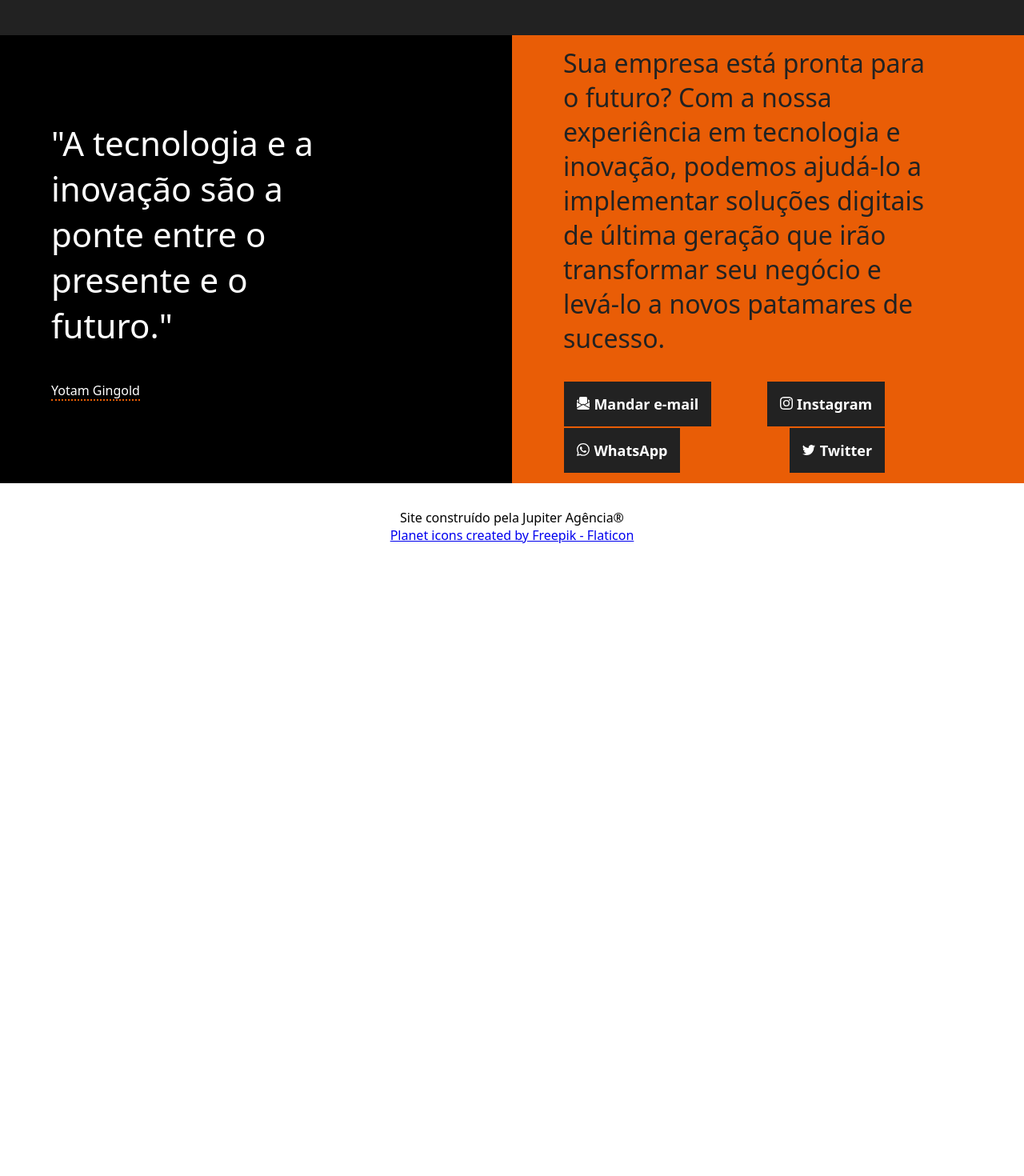
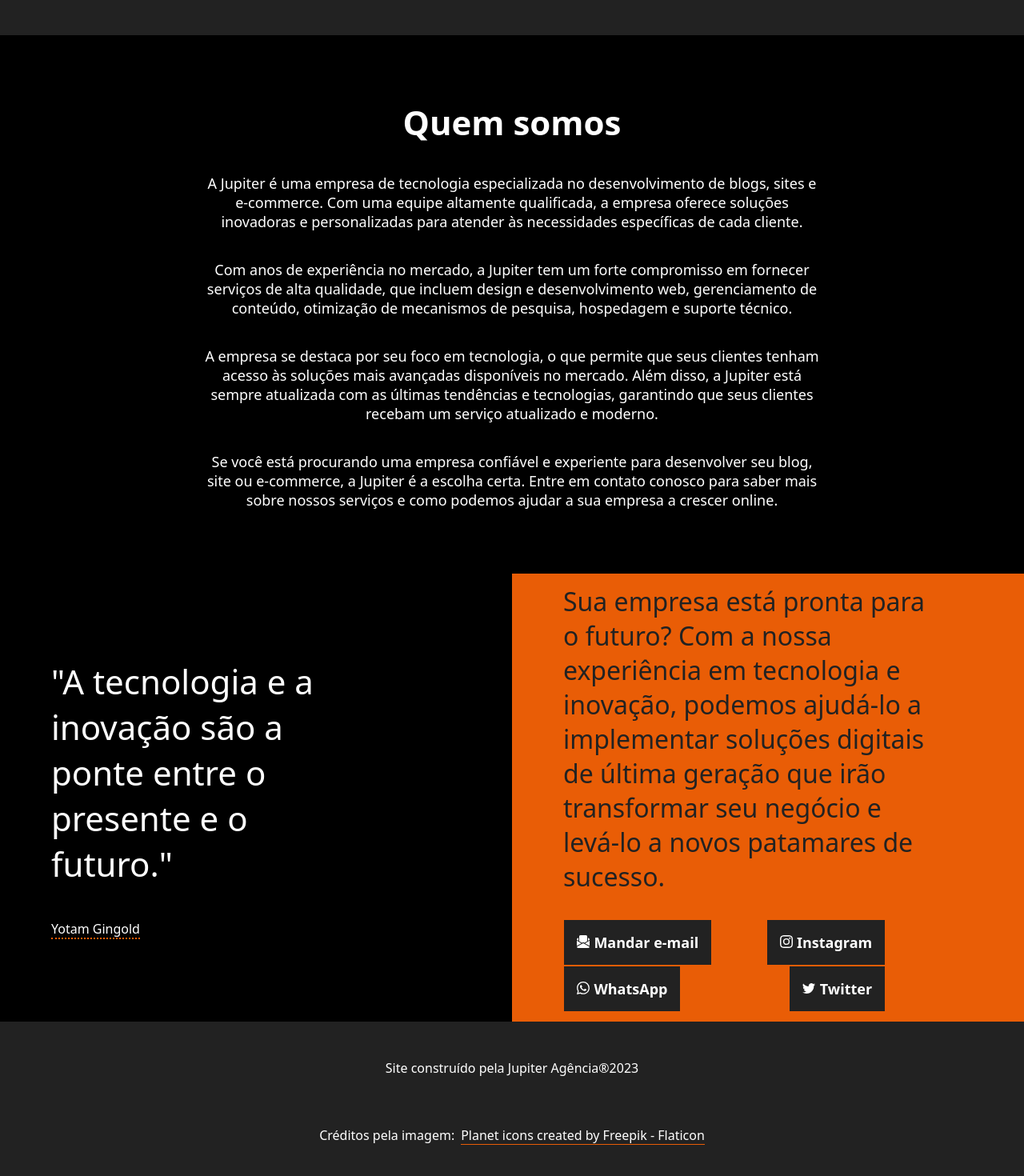
Before and after one commit to Juansantoss07/JupiterAgencia, a React (Vite) app: page / in a window 1280 px wide. Shown: the part 756-2226 px from the top of the page at 80% size. Before the commit the page ends 1468 px from the top, so only its background shows below. Built offline with nearby package versions, Linux system fonts and the light colour scheme.

Commit message:
feat:criado nova section about

```diff
--- a/src/App.tsx
+++ b/src/App.tsx
@@ -1,7 +1,8 @@
 import Header from "./components/header";
 import Footer from "./components/footer";
 import { ContainerHome } from "./components/containerHome";
-import ContainerAbout from "./components/ContainerContact";
+import ContainerContact from "./components/ContainerContact";
+import ContainerAbout from "./components/ContainerAbout";
 
 function App() {
 
@@ -10,6 +11,8 @@ function App() {
       <Header />
       <ContainerHome />
       <ContainerAbout />
+      <ContainerContact />
+
       <Footer />
     </div>
   )
--- /dev/null
+++ b/src/components/ContainerAbout/index.tsx
@@ -0,0 +1,33 @@
+import "./style.scss";
+
+export default function ContainerAbout(){
+    return (
+        <>
+            <section className="containerAbout">
+                <div className="containerAbout_background">
+                <div className="containerAbout_title">
+                    <h2>Quem somos</h2>
+                </div>
+                <div className="containerAbout_box">
+                <p>
+                    A Jupiter é uma empresa de tecnologia especializada no desenvolvimento de blogs, sites e e-commerce. Com uma equipe altamente qualificada, a empresa oferece soluções inovadoras e personalizadas para atender às necessidades específicas de cada cliente.
+                    </p>
+
+                    <p>
+                    Com anos de experiência no mercado, a Jupiter tem um forte compromisso em fornecer serviços de alta qualidade, que incluem design e desenvolvimento web, gerenciamento de conteúdo, otimização de mecanismos de pesquisa, hospedagem e suporte técnico.
+                    </p>
+
+                    <p>
+                    A empresa se destaca por seu foco em tecnologia, o que permite que seus clientes tenham acesso às soluções mais avançadas disponíveis no mercado. Além disso, a Jupiter está sempre atualizada com as últimas tendências e tecnologias, garantindo que seus clientes recebam um serviço atualizado e moderno.
+                    </p>
+
+                    <p>
+                    Se você está procurando uma empresa confiável e experiente para desenvolver seu blog, site ou e-commerce, a Jupiter é a escolha certa. Entre em contato conosco para saber mais sobre nossos serviços e como podemos ajudar a sua empresa a crescer online.
+                    </p>
+                </div>
+                </div>
+
+            </section>
+        </>
+    )
+}
--- /dev/null
+++ b/src/components/ContainerAbout/style.scss
@@ -0,0 +1,43 @@
+@import "../../variables.scss";
+
+.containerAbout{
+    height: auto;
+    background: $colorOrange;
+    background-position: center;
+    background-size: cover;
+    color: $textDefault;
+    background-attachment: fixed;
+
+    .containerAbout_background{
+        display: flex;
+        flex-direction: column;
+        justify-content: flex-start;
+        align-items: center;
+        padding: 5rem 0;
+        width: 100%;
+        background-color: $backgroundAllBlack;
+        transition: 2s;
+
+
+        &:hover{
+            background: $colorOrangeHeader;
+        }
+
+        .containerAbout_title{
+            h2{
+                font-size: 42px;
+            }
+        }
+        .containerAbout_box{
+            width: 60%;
+
+            p{
+                text-align: center;
+                margin-top: 2em;
+                font-size: 18px;
+            }
+        }
+    }
+
+
+}
--- a/src/components/containerHome/index.tsx
+++ b/src/components/containerHome/index.tsx
@@ -14,7 +14,7 @@ export function ContainerHome(){
                     </button>
                 </div>
                 <div className="containerHome_img">
-                    <img src="src/assets/imgs/mars.png" alt="Planet icons created by Freepik - Flaticon" />
+                    <img src="public/mars.png" alt="Planet icons created by Freepik - Flaticon" />
                 </div>
             </section>
         </>
--- a/src/components/footer/index.tsx
+++ b/src/components/footer/index.tsx
@@ -1,14 +1,17 @@
 import "./style.scss";
 
-function Footer() {
+export default function Footer() {
     return (
         <div>
             <footer>
-                <p>Site construído pela Jupiter Agência®</p>
-                <a href="https://www.flaticon.com/free-icons/planet" title="planet icons">Planet icons created by Freepik - Flaticon</a>
+                <p>Site construído pela Jupiter Agência®2023</p>
+
+                <span>
+                    Créditos pela imagem:
+                    <a href="https://www.flaticon.com/free-icons/planet" title="planet icons">Planet icons created by Freepik - Flaticon</a>
+                </span>
+
             </footer>
         </div>
     )
 }
-
-export default Footer;
--- a/src/components/footer/style.scss
+++ b/src/components/footer/style.scss
@@ -1,8 +1,23 @@
+@import "../../variables.scss";
+
 footer{
     display: flex;
     flex-direction: column;
     flex-wrap: wrap;
     align-items: center;
-    justify-content: flex-start;
-    padding: 2rem;
+    justify-content: space-evenly;
+    height: 200px;
+    background-color: $colorBlack;
+    color: $textDefault;
+    padding: 0 2rem;
+
+    span{
+        margin-top: 1em;
+        a{
+            color: $textDefault;
+            border-bottom: 1px solid $colorOrange;
+            text-decoration: none;
+            margin-left: .5em;
+        }
+    }
 }
```
Also changed, not shown: public/mars.png (renamed from src/assets/imgs/mars.png).
